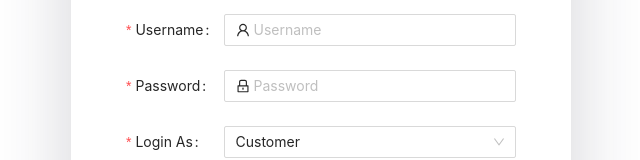
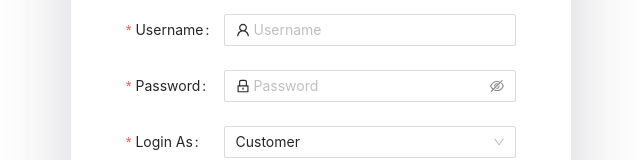
Before and after one commit to tutiwulandari/Homework-5, a React (Create React App) app: page / in a window 1280 px wide. Shown: the part 361-521 px from the top of the page, without its empty margins (319-959 px from the left). Built offline with nearby package versions, Linux system fonts and the light colour scheme.

Commit message:
add reveal password

```diff
--- a/src/pages/login/Login.js
+++ b/src/pages/login/Login.js
@@ -1,6 +1,11 @@
 import React, { useState, useCallback } from "react"
 import { Form, Input, Button, Select, Col } from "antd"
-import { UserOutlined, LockOutlined } from "@ant-design/icons"
+import {
+  UserOutlined,
+  LockOutlined,
+  EyeTwoTone,
+  EyeInvisibleOutlined,
+} from "@ant-design/icons"
 import { useHistory } from "react-router-dom"
 
 import "./login.css"
@@ -119,13 +124,16 @@ const Login = () => {
               },
             ]}
           >
-            <Input
+            <Input.Password
               prefix={<LockOutlined className="site-form-item-icon" />}
               type="password"
               placeholder="Password"
               name="password"
               value={password}
               onChange={handleChange}
+              iconRender={(visible) =>
+                visible ? <EyeTwoTone /> : <EyeInvisibleOutlined />
+              }
             />
           </Form.Item>
           <Form.Item
```
